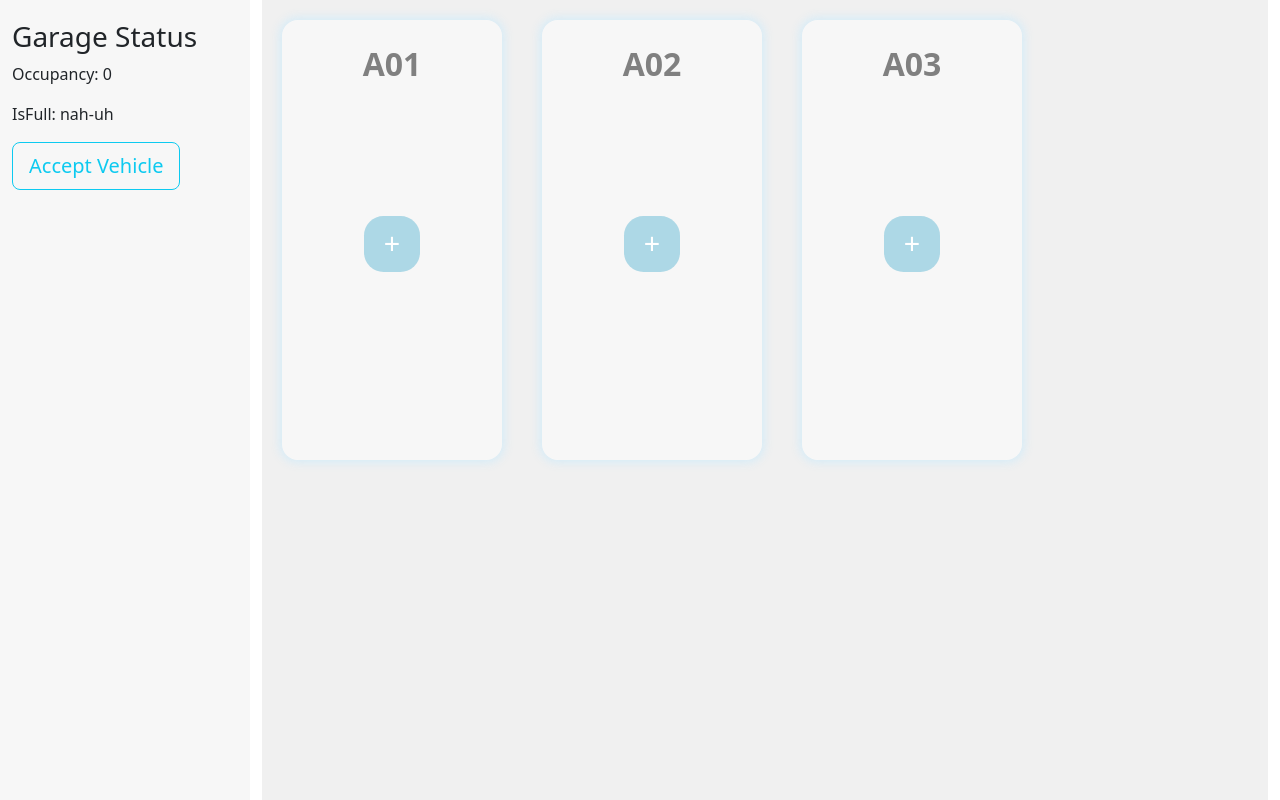
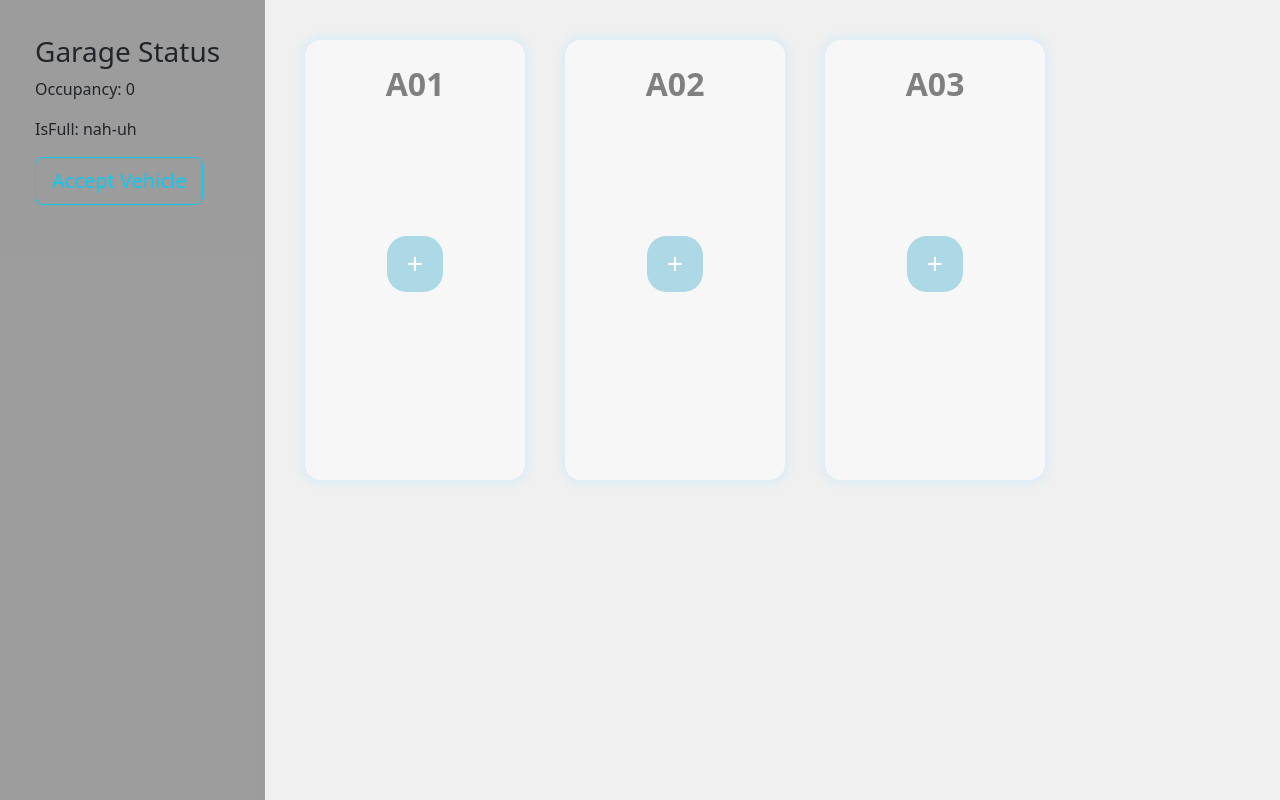
Before and after one commit to Sh-i-aw/Parked, a React (Create React App) app: page / in a window 1280 px wide. Built offline with nearby package versions, Linux system fonts and the light colour scheme; a web font is replaced by a local one.

Commit message:
use flexbox instead of bootstrap layout for the whole page

```diff
--- a/src/App.css
+++ b/src/App.css
@@ -1,20 +1,30 @@
 @import url('https://fonts.cdnfonts.com/css/fe-font');
+.body {
+  margin: 0;
+  padding: 0;
+  box-sizing: border-box;
+}
 
-.body{
-  margin: 0;
+.fullView {
+  display: flex;
 }
 
 .navColumn {
-  background-color: rgba(240,240,240,0.5);
+  display: flex;
+  flex-direction: column;
+  align-items: flex-start;
+  background-color: rgba(59, 59, 59, 0.5);
   min-width: 250px;
-  padding: 20px;
+  padding: 35px 45px 35px 35px;
 }
 
 .lotArea {
+  flex-grow: 1;
   display:flex;
+  flex-wrap: wrap;
   background-color: #e5e5e58f;
   height: 100vh;
-  margin: 0;
+  padding: 20px;
 }
 
 .lotTile{
--- a/src/App.js
+++ b/src/App.js
@@ -68,9 +68,8 @@ function App() {
 	};
 
 	return (
-		<Container fluid>
-			<Row className="vh-100">
-				<Col sm={2} className="navColumn">
+		<div className={"fullView"}>
+			<div className={"navColumn"}>
 				<h3>Garage Status</h3>
 				<p>Occupancy: {garage.occupancy}</p>
 				<p>IsFull: {garage.isFull ? "yup" : "nah-uh"}</p>
@@ -82,8 +81,8 @@ function App() {
 				>
 					Accept Vehicle
 				</Button>
-				</Col>
-				<Col>
+			</div>
+
 			<div className={"lotArea"}>
 				{garage.lots.map((lot) => {
 					return (
@@ -109,9 +108,7 @@ function App() {
 				lots={garage.lots}
 				submitRegistration={(vehicle) => registerVehicleInGarage(vehicle)}
 			/>
-				</Col>
-			</Row>
-		</Container>
+		</div>
 	);
 }
 
```
Lines whose indentation alone changed are shown as unchanged.
